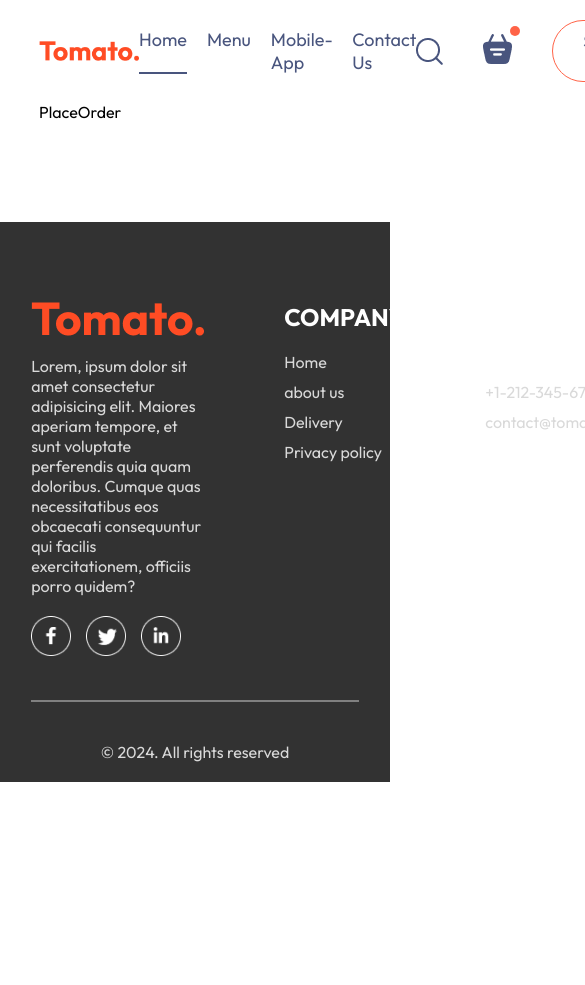
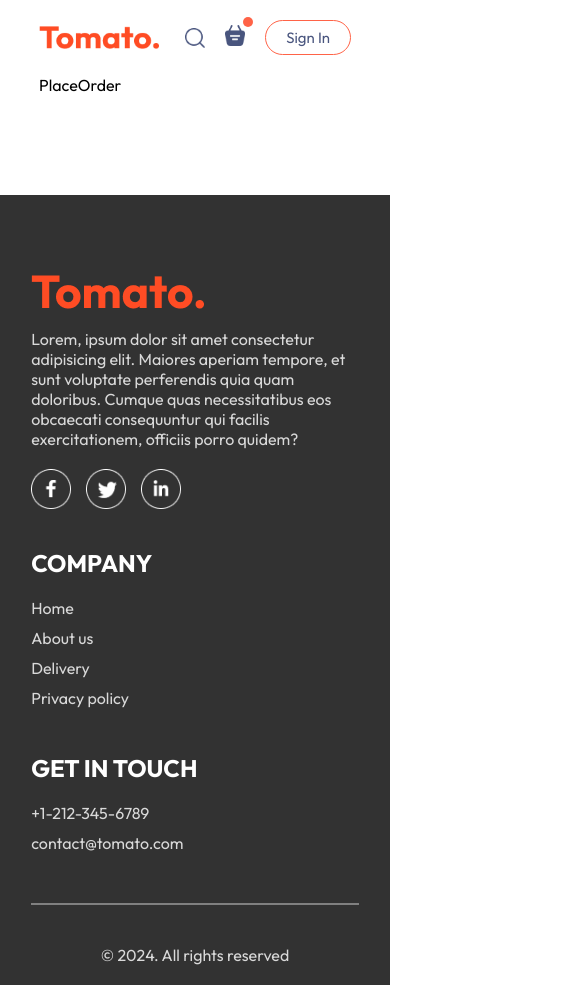
Before and after one commit to wlaurentec/imperio-delivery, a React (Vite) app in the folder fronted/: page /order in a window 390 px wide. Shown: the top 985 px of the page, 585 px wide, since content can reach past the window. Before the commit the page ends 844 px from the top, so only its background shows below. Built offline with nearby package versions, Linux system fonts and the light colour scheme.

Commit message:
add responsive

```diff
--- a/fronted/src/components/Footer/Footer.css
+++ b/fronted/src/components/Footer/Footer.css
@@ -51,3 +51,14 @@
   background-color: grey;
   border: none;
 }
+
+@media (max-width: 750px) {
+  .footer-content {
+    display: flex;
+    flex-direction: column;
+    gap: 35px;
+  }
+  .footer-copyright {
+    text-align: center;
+  }
+}
--- a/fronted/src/components/Footer/Footer.jsx
+++ b/fronted/src/components/Footer/Footer.jsx
@@ -6,7 +6,12 @@ const Footer = () => {
       <div className="footer-content">
         <div className="footer-content-left">
           <img src={assets.logo} alt="" />
-          <p>Lorem, ipsum dolor sit amet consectetur adipisicing elit. Maiores aperiam tempore, et sunt voluptate perferendis quia quam doloribus. Cumque quas necessitatibus eos obcaecati consequuntur qui facilis exercitationem, officiis porro quidem?</p>
+          <p>
+            Lorem, ipsum dolor sit amet consectetur adipisicing elit. Maiores
+            aperiam tempore, et sunt voluptate perferendis quia quam doloribus.
+            Cumque quas necessitatibus eos obcaecati consequuntur qui facilis
+            exercitationem, officiis porro quidem?
+          </p>
           <div className="footer-social-icons">
             <img src={assets.facebook_icon} alt="" />
             <img src={assets.twitter_icon} alt="" />
@@ -17,7 +22,7 @@ const Footer = () => {
           <h2>COMPANY</h2>
           <ul>
             <li>Home</li>
-            <li>about us</li>
+            <li>About us</li>
             <li>Delivery</li>
             <li>Privacy policy</li>
           </ul>
--- a/fronted/src/components/Header/Header.jsx
+++ b/fronted/src/components/Header/Header.jsx
@@ -5,7 +5,7 @@ const Header = () => {
     <div className="header">
       <div className="header-contents">
         <h2>Order your favourite food here</h2>
-        <p>Choose from our wide range of food items and order them online from your home or office. We deliver to your doorstep. Easy to order and pay online at any time. Choose from our wide range of food items and order them online from your home or office.</p>
+        <p>Choose from our wide range of food items and order them online from your home or office. We deliver to your doorstep. Easy to order and pay online at any time. Choose from our wide range.</p>
         <button>View Menu</button>
       </div>
     </div>
--- a/fronted/src/components/NavBar/NavBar.css
+++ b/fronted/src/components/NavBar/NavBar.css
@@ -6,7 +6,7 @@
 }
 
 .navbar .logo {
-  width: 100px;
+  width: 150px;
 }
 
 .navbar-menu {
@@ -60,3 +60,49 @@
   top: -8px;
   right: -8px;
 }
+
+@media (max-width: 1050px) {
+  .navbar .logo {
+    width: 140px;
+  }
+  .navbar-menu {
+    font-size: 17px;
+  }
+  .navbar-right {
+    gap: 30px;
+  }
+  .navbar-right img {
+    width: 22px;
+  }
+  .navbar-right button {
+    padding: 8px 25px;
+  }
+}
+
+@media (max-width: 900px) {
+  .navbar .logo {
+    width: 120px;
+  }
+  .navbar-menu {
+    gap: 15px;
+    font-size: 16px;
+  }
+  .navbar-right {
+    gap: 20px;
+  }
+  .navbar-right img {
+    width: 20px;
+  }
+  .navbar-right button {
+    padding: 7px 20px;
+    font-size: 15px;
+  }
+}
+
+@media (max-width: 750px) {
+
+  .navbar-menu {
+   display: none;
+  }
+
+}
--- a/fronted/src/components/NavBar/NavBar.jsx
+++ b/fronted/src/components/NavBar/NavBar.jsx
@@ -1,4 +1,5 @@
 import { useState } from "react";
+import { Link } from "react-router-dom";
 import { assets } from "../../assets/assets";
 import "./NavBar.css";
 
@@ -10,10 +11,10 @@ const NavBar = () => {
     <div className="navbar">
       <img src={assets.logo} alt="" className="logo" />
       <ul className="navbar-menu">
-        <li onClick={() => setMenu("home")} className={menu === "home" ? "active" : ""} >Home</li>
-        <li onClick={() => setMenu("menu")} className={menu === "menu" ? "active" : ""}>Menu</li>
-        <li onClick={() => setMenu("mobile-app")} className={menu === "mobile-app" ? "active" : ""}>Mobile-App</li>
-        <li onClick={() => setMenu("contact-us")} className={menu === "contact-us" ? "active" : ""}>Contact Us</li>
+        <Link to="/" onClick={() => setMenu("home")} className={menu === "home" ? "active" : ""} >Home</Link>
+        <a href="#explore-menu" onClick={() => setMenu("menu")} className={menu === "menu" ? "active" : ""}>Menu</a>
+        <a href="#app-download" onClick={() => setMenu("mobile-app")} className={menu === "mobile-app" ? "active" : ""}>Mobile-App</a>
+        <a href="#footer" onClick={() => setMenu("contact-us")} className={menu === "contact-us" ? "active" : ""}>Contact Us</a>
       </ul>
       <div className="navbar-right">
         <img src={assets.search_icon} alt="" />
--- a/fronted/src/index.css
+++ b/fronted/src/index.css
@@ -4,6 +4,7 @@
   margin: 0;
   box-sizing: border-box;
   font-family: Outfit, sans-serif;
+  scroll-behavior: smooth;
 }
 
 body {
```
Also changed, not shown: fronted/src/components/ExploreMenu/ExploreMenu.css (+7 -0 lines), fronted/src/components/Header/Header.css (+18 -0 lines).
